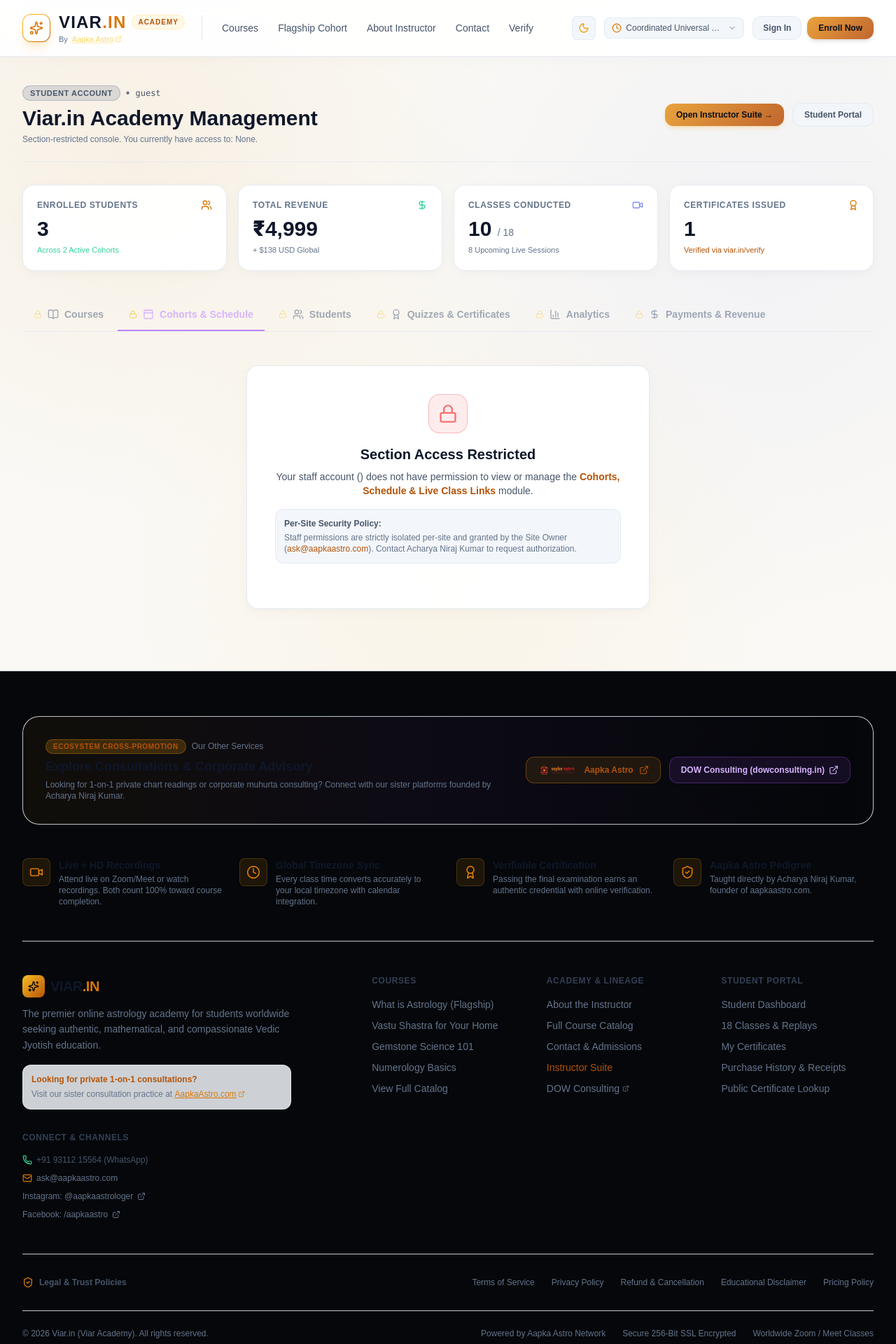
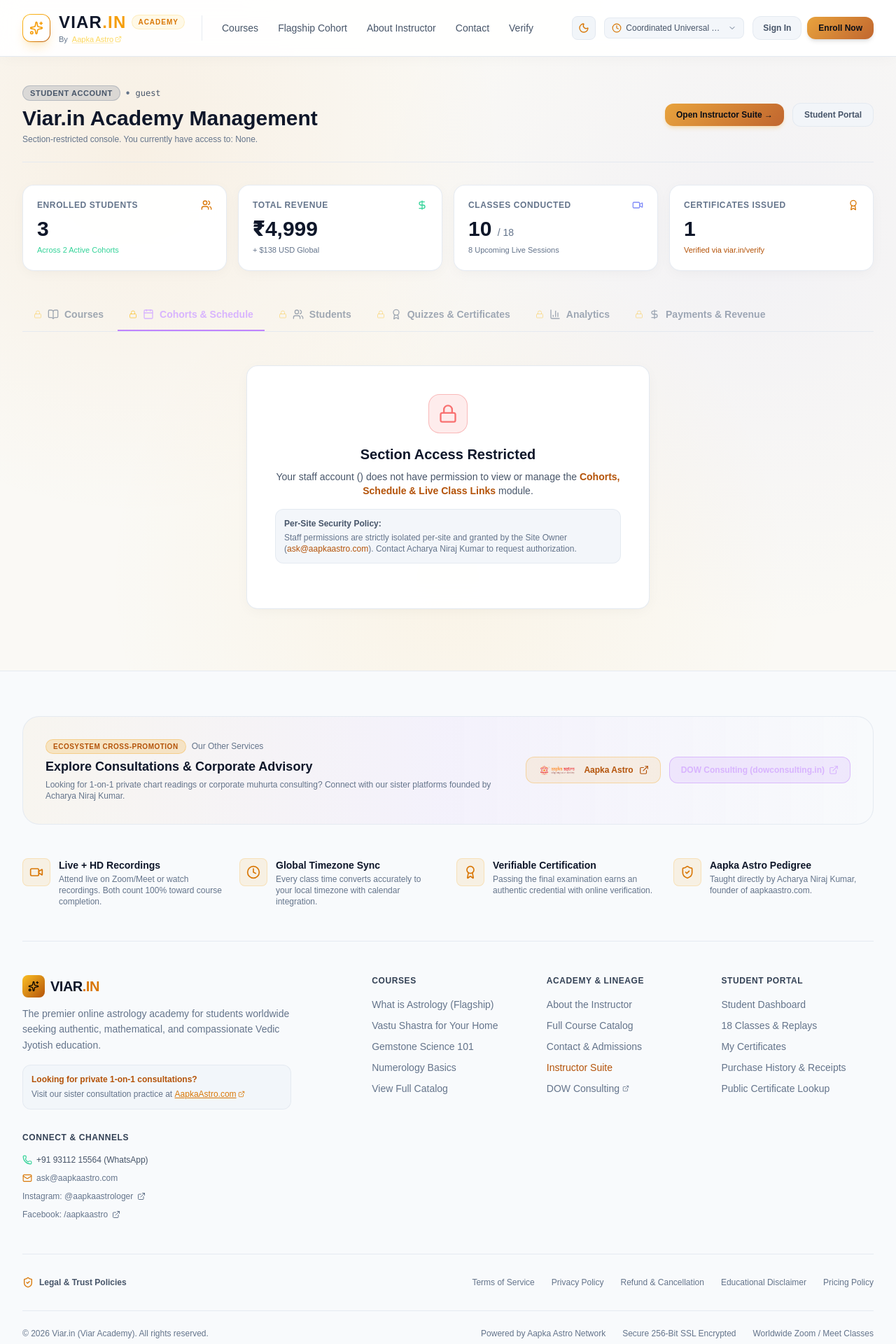
Before and after one commit to Tanushyadav9/viar, a Next.js app: page /admin in a window 1280 px wide. Shown: the top 1920 px of the page at 70% size. Built offline with nearby package versions, Linux system fonts and the light colour scheme.

Commit message:
feat(theme): set default load mode to light and persist dark mode toggle

```diff
--- a/src/app/globals.css
+++ b/src/app/globals.css
@@ -32,27 +32,91 @@
 /* --------------------------------------------------------------------------
  * Base Elements & Typography
  * -------------------------------------------------------------------------- */
+/* --------------------------------------------------------------------------
+ * Base Elements & Typography: Default to Light Mode
+ * -------------------------------------------------------------------------- */
 body {
-  color: #e2e8f0;
-  background-color: #07090e;
+  color: #0f172a;
+  background-color: #faf9f5;
   font-family: var(--font-sans);
   overflow-x: hidden;
   min-height: 100vh;
   transition: background-color 0.25s ease, color 0.25s ease;
 }
 
+html.light,
+html[data-theme="light"],
+body.light {
+  color-scheme: light;
+}
+
+html.light body,
+html[data-theme="light"] body {
+  background-color: #faf9f5;
+  color: #0f172a;
+}
+
+.cosmic-bg,
+html.light .cosmic-bg,
+html[data-theme="light"] .cosmic-bg {
+  background-color: #faf9f5;
+  background-image:
+    radial-gradient(circle at 15% 15%, rgba(217, 119, 6, 0.07) 0%, transparent 40%),
+    radial-gradient(circle at 85% 30%, rgba(99, 102, 241, 0.05) 0%, transparent 45%),
+    radial-gradient(circle at 50% 85%, rgba(245, 158, 11, 0.06) 0%, transparent 50%);
+}
+
+.cosmic-card,
+html.light .cosmic-card,
+html[data-theme="light"] .cosmic-card {
+  background: rgba(255, 255, 255, 0.96);
+  backdrop-filter: blur(16px);
+  border: 1px solid rgba(226, 232, 240, 0.9);
+  box-shadow: 0 4px 20px -2px rgba(0, 0, 0, 0.04), 0 2px 6px -1px rgba(0, 0, 0, 0.02);
+}
+
+.cosmic-card:hover,
+html.light .cosmic-card:hover,
+html[data-theme="light"] .cosmic-card:hover {
+  border-color: rgba(217, 119, 6, 0.4);
+  box-shadow: 0 10px 25px -4px rgba(217, 119, 6, 0.1);
+}
+
+html.light header,
+html[data-theme="light"] header {
+  background-color: rgba(255, 255, 255, 0.92) !important;
+  border-color: rgba(226, 232, 240, 0.9) !important;
+  box-shadow: 0 4px 20px -2px rgba(0, 0, 0, 0.03);
+}
+
+html.light footer,
+html[data-theme="light"] footer,
+html.light .bg-\[\#05070a\],
+html[data-theme="light"] .bg-\[\#05070a\] {
+  background-color: #f8fafc !important;
+  border-color: rgba(226, 232, 240, 0.9) !important;
+  color: #475569 !important;
+}
+
 /* --------------------------------------------------------------------------
- * Dark Mode Theme (Default & .dark)
+ * Dark Mode Theme (.dark, html[data-theme="dark"])
  * -------------------------------------------------------------------------- */
+html.dark,
+html[data-theme="dark"],
+body.dark {
+  color-scheme: dark;
+}
+
 .dark body,
-html.dark body {
+html.dark body,
+html[data-theme="dark"] body {
   background-color: #07090e;
   color: #e2e8f0;
 }
 
 .dark .cosmic-bg,
 html.dark .cosmic-bg,
-.cosmic-bg {
+html[data-theme="dark"] .cosmic-bg {
   background-color: #07090e;
   background-image:
     radial-gradient(circle at 15% 15%, rgba(212, 175, 55, 0.04) 0%, transparent 40%),
@@ -62,61 +126,33 @@
 
 .dark .cosmic-card,
 html.dark .cosmic-card,
-.cosmic-card {
-  background: rgba(15, 23, 42, 0.75);
+html[data-theme="dark"] .cosmic-card {
+  background: rgba(15, 23, 42, 0.75) !important;
   backdrop-filter: blur(12px);
-  border: 1px solid rgba(255, 255, 255, 0.07);
+  border: 1px solid rgba(255, 255, 255, 0.07) !important;
+  box-shadow: none !important;
 }
 
 .dark .cosmic-card:hover,
 html.dark .cosmic-card:hover,
-.cosmic-card:hover {
-  border-color: rgba(245, 158, 11, 0.3);
+html[data-theme="dark"] .cosmic-card:hover {
+  border-color: rgba(245, 158, 11, 0.3) !important;
 }
 
-/* --------------------------------------------------------------------------
- * Light Mode Theme (.light, html[data-theme="light"])
- * -------------------------------------------------------------------------- */
-html.light,
-html[data-theme="light"],
-body.light {
-  color-scheme: light;
+.dark header,
+html.dark header,
+html[data-theme="dark"] header {
+  background-color: rgba(7, 9, 14, 0.9) !important;
+  border-color: rgba(255, 255, 255, 0.1) !important;
+  box-shadow: none;
 }
 
-html.light body,
-html[data-theme="light"] body {
-  background-color: #fbfbf9;
-  color: #0f172a;
-}
-
-html.light .cosmic-bg,
-html[data-theme="light"] .cosmic-bg {
-  background-color: #faf9f5;
-  background-image:
-    radial-gradient(circle at 15% 15%, rgba(217, 119, 6, 0.07) 0%, transparent 40%),
-    radial-gradient(circle at 85% 30%, rgba(99, 102, 241, 0.05) 0%, transparent 45%),
-    radial-gradient(circle at 50% 85%, rgba(245, 158, 11, 0.06) 0%, transparent 50%);
-}
-
-html.light header,
-html[data-theme="light"] header {
-  background-color: rgba(255, 255, 255, 0.92) !important;
-  border-color: rgba(226, 232, 240, 0.9) !important;
-  box-shadow: 0 4px 20px -2px rgba(0, 0, 0, 0.03);
-}
-
-html.light .cosmic-card,
-html[data-theme="light"] .cosmic-card {
-  background: rgba(255, 255, 255, 0.96) !important;
-  backdrop-filter: blur(16px);
-  border: 1px solid rgba(226, 232, 240, 0.9) !important;
-  box-shadow: 0 4px 20px -2px rgba(0, 0, 0, 0.04), 0 2px 6px -1px rgba(0, 0, 0, 0.02);
-}
-
-html.light .cosmic-card:hover,
-html[data-theme="light"] .cosmic-card:hover {
-  border-color: rgba(217, 119, 6, 0.4) !important;
-  box-shadow: 0 10px 25px -4px rgba(217, 119, 6, 0.1) !important;
+.dark footer,
+html.dark footer,
+html[data-theme="dark"] footer {
+  background-color: #05070a !important;
+  border-color: rgba(255, 255, 255, 0.1) !important;
+  color: #94a3b8 !important;
 }
 
 /* Light mode text contrast overrides */
--- a/src/app/layout.tsx
+++ b/src/app/layout.tsx
@@ -46,7 +46,7 @@
   children: React.ReactNode;
 }>) {
   return (
-    <html lang="en" className="dark" data-theme="dark" suppressHydrationWarning>
+    <html lang="en" className="light" data-theme="light" suppressHydrationWarning>
       <head>
         <script
           dangerouslySetInnerHTML={{
@@ -54,8 +54,8 @@
               (function() {
                 try {
                   var saved = localStorage.getItem('viar_theme');
-                  var supportDark = window.matchMedia('(prefers-color-scheme: dark)').matches;
-                  var theme = saved || (supportDark ? 'dark' : 'light');
+                  // Default to 'light' mode unless user explicitly selected 'dark'
+                  var theme = (saved === 'dark' || saved === 'light') ? saved : 'light';
                   document.documentElement.classList.remove('light', 'dark');
                   document.documentElement.classList.add(theme);
                   document.documentElement.setAttribute('data-theme', theme);
--- a/src/components/Navbar.tsx
+++ b/src/components/Navbar.tsx
@@ -60,10 +60,10 @@
 
   if (!mounted) {
     return (
-      <header className="sticky top-0 z-50 border-b border-white/10 bg-[#07090e]/90 backdrop-blur-md">
+      <header className="sticky top-0 z-50 border-b border-slate-200 dark:border-white/10 bg-white/90 dark:bg-[#07090e]/90 backdrop-blur-md">
         <div className="max-w-7xl mx-auto px-4 sm:px-6 lg:px-8 h-18 flex items-center justify-between">
           <div className="flex items-center space-x-3">
-            <span className="text-2xl font-bold tracking-tight text-amber-400">VIAR<span className="text-white">.IN</span></span>
+            <span className="text-2xl font-bold tracking-tight text-amber-500">VIAR<span className="text-slate-900 dark:text-white">.IN</span></span>
           </div>
         </div>
       </header>
@@ -74,23 +74,23 @@
   const isAdmin = isOwner || currentUser?.role === 'ADMIN';
 
   return (
-    <header className="sticky top-0 z-50 border-b border-white/10 bg-[#07090e]/90 backdrop-blur-md">
+    <header className="sticky top-0 z-50 border-b border-slate-200 dark:border-white/10 bg-white/90 dark:bg-[#07090e]/90 backdrop-blur-md">
       <div className="max-w-7xl mx-auto px-4 sm:px-6 lg:px-8 h-20 flex items-center justify-between">
 
         {/* Brand & Lineage */}
         <div className="flex items-center space-x-6">
           <Link href="/" className="group flex items-center space-x-3">
             <div className="w-10 h-10 rounded-xl bg-gradient-to-br from-amber-400 via-amber-500 to-amber-700 p-[1px] shadow-lg shadow-amber-500/20">
-              <div className="w-full h-full bg-[#07090e] rounded-[11px] flex items-center justify-center group-hover:bg-amber-950/40 transition">
-                <Sparkles className="w-5 h-5 text-amber-400" />
+              <div className="w-full h-full bg-white dark:bg-[#07090e] rounded-[11px] flex items-center justify-center group-hover:bg-amber-50 dark:group-hover:bg-amber-950/40 transition">
+                <Sparkles className="w-5 h-5 text-amber-500" />
               </div>
             </div>
             <div>
               <div className="flex items-center space-x-2">
-                <span className="text-2xl font-black tracking-wider text-white">
-                  VIAR<span className="text-amber-400">.IN</span>
+                <span className="text-2xl font-black tracking-wider text-slate-900 dark:text-white">
+                  VIAR<span className="text-amber-500">.IN</span>
                 </span>
-                <span className="text-[10px] font-semibold uppercase tracking-widest px-2 py-0.5 rounded-full bg-amber-400/10 text-amber-300 border border-amber-400/20">
+                <span className="text-[10px] font-semibold uppercase tracking-widest px-2 py-0.5 rounded-full bg-amber-400/10 text-amber-600 dark:text-amber-300 border border-amber-400/20">
                   Academy
                 </span>
               </div>
@@ -169,14 +169,14 @@
           {/* Theme Toggle (Light / Dark Mode) */}
           <button
             onClick={toggleTheme}
-            className="flex items-center justify-center p-2 rounded-lg text-slate-300 hover:text-white bg-white/5 hover:bg-white/10 border border-white/10 transition group"
+            className="flex items-center justify-center p-2 rounded-lg text-slate-700 dark:text-slate-300 hover:text-slate-900 dark:hover:text-white bg-slate-100 dark:bg-white/5 hover:bg-slate-200 dark:hover:bg-white/10 border border-slate-200 dark:border-white/10 transition group"
             title={theme === 'dark' ? 'Switch to Light Mode' : 'Switch to Dark Mode'}
             aria-label="Toggle theme"
           >
             {theme === 'dark' ? (
               <Sun className="w-4 h-4 text-amber-400 group-hover:rotate-45 transition-transform duration-300" />
             ) : (
-              <Moon className="w-4 h-4 text-amber-500 group-hover:-rotate-12 transition-transform duration-300" />
+              <Moon className="w-4 h-4 text-amber-600 group-hover:-rotate-12 transition-transform duration-300" />
             )}
           </button>
 
--- a/src/components/ThemeProvider.tsx
+++ b/src/components/ThemeProvider.tsx
@@ -17,7 +17,7 @@
 });
 
 export function ThemeProvider({ children }: { children: React.ReactNode }) {
-  const [theme, setThemeState] = useState<Theme>('dark');
+  const [theme, setThemeState] = useState<Theme>('light');
 
   useEffect(() => {
     try {
@@ -26,13 +26,12 @@
         setThemeState(savedTheme);
         applyThemeToDocument(savedTheme);
       } else {
-        const prefersDark = window.matchMedia('(prefers-color-scheme: dark)').matches;
-        const initial = prefersDark ? 'dark' : 'light';
-        setThemeState(initial);
-        applyThemeToDocument(initial);
+        // Default to light mode for all new visitors
+        setThemeState('light');
+        applyThemeToDocument('light');
       }
     } catch {
-      applyThemeToDocument('dark');
+      applyThemeToDocument('light');
     }
   }, []);
 
```
